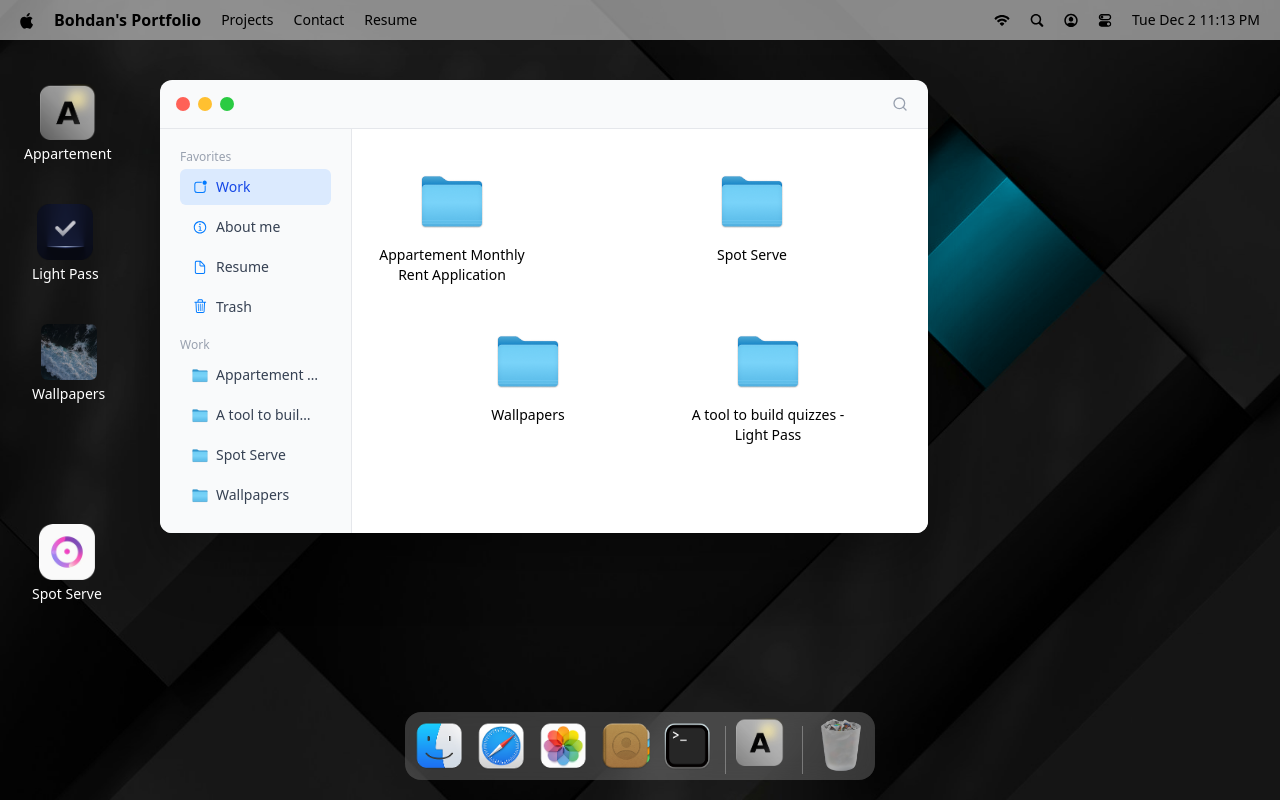
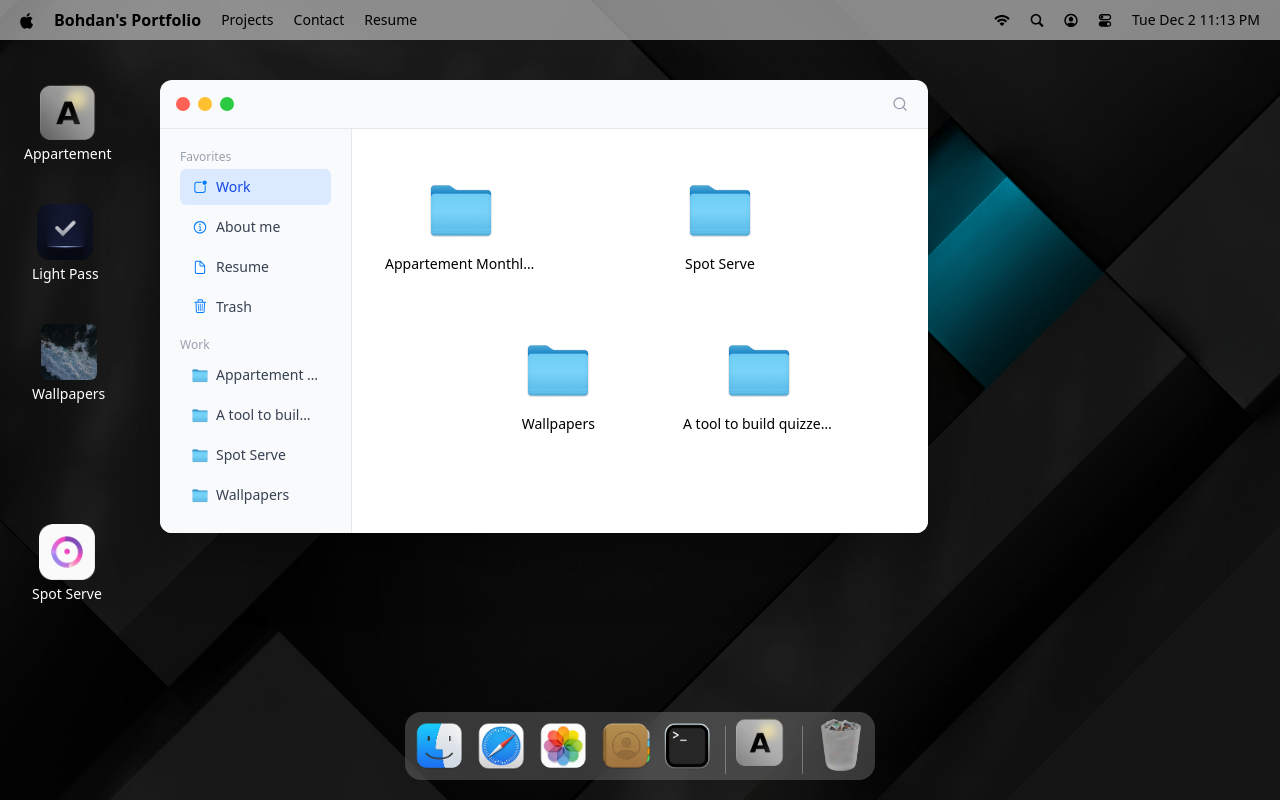
Before and after one commit to explicit-logic/explicit-logic.github.io, a React (Vite) app: page / in a window 1280 px wide. Both pictures are taken after a click on the item "Projects". Built offline with nearby package versions, Linux system fonts and the light colour scheme; a web font is replaced by a local one.

Commit message:
feat: Implement item selection in Finder, update post titles, and refine related UI styles.

```diff
--- a/src/constants/posts.ts
+++ b/src/constants/posts.ts
@@ -2,22 +2,21 @@
   {
     id: 1,
     date: "Dec 6, 2025",
-    title:
-      "Deploying to Salesforce Prod without the headaches: A step-by-step guide to smooth releases",
+    title: "How to push updates to the Salesforce production environment",
     image: "/images/posts/salesforce.webp",
     link: "https://dev.to/explicit-logic/deploying-to-salesforce-prod-without-the-headaches-a-step-by-step-guide-to-smooth-releases-2p1h",
   },
     {
     id: 2,
     date: "Dec 7, 2025",
-    title: "Supercharge your stack: Integrate AI-powered Message generation with Cloudflare",
+    title: "How to integrate AI-driven message generation with Cloudflare services: A step-by-step guide",
     image: "/images/posts/ai.webp",
     link: "https://dev.to/explicit-logic/supercharge-your-stack-integrate-ai-powered-message-generation-with-cloudflare-17je",
   },
   {
     id: 3,
     date: "Dec 6, 2025",
-    title: "Build your own tunnel in Rust: Expose local sites to the Web with blazing performance",
+    title: "Build your own tunnel in Rust: Expose local sites to the Web",
     image: "/images/posts/spot-serve.jpg",
     link: "https://dev.to/explicit-logic/build-your-own-tunnel-in-rust-expose-local-sites-to-the-web-with-blazing-performance-1218",
   },
--- a/src/index.css
+++ b/src/index.css
@@ -339,14 +339,22 @@
       @apply flex-1 p-8 bg-white max-w-2xl relative;
 
       li {
-        @apply absolute flex items-center flex-col gap-3;
+        @apply absolute flex items-center flex-col gap-3 border border-transparent rounded-md p-2;
+
+        &.selected {
+          @apply bg-black/10 border-black/5;
+
+          img {
+            @apply brightness-90;
+          }
+        }
 
         img {
-          @apply object-contain object-center size-16 relative group-hover:scale-105;
+          @apply object-contain object-center size-16 relative group-hover:scale-105 transition-transform;
         }
 
         p {
-          @apply text-sm text-center font-medium w-40;
+          @apply text-sm text-center font-medium max-w-40 truncate px-1 rounded transition-colors;
         }
       }
     }
--- a/src/windows/Finder.tsx
+++ b/src/windows/Finder.tsx
@@ -1,4 +1,5 @@
 import { WindowHeader } from "~/components/WindowHeader";
+import { useState } from "react";
 import { Search } from "lucide-react";
 import { WindowWrapper } from "~/hoc/WindowWrapper";
 import { locations } from "~/constants/locations";
@@ -9,10 +10,16 @@
 export const Finder = () => {
   const { activeLocation, setActiveLocation } = useLocationStore();
   const { openWindow } = useWindowStore();
+  const [selectedItemId, setSelectedItemId] = useState<number | null>(null);
+
+  const handleNavigate = (location: Location | LocationChild) => {
+    setActiveLocation(location);
+    setSelectedItemId(null);
+  };
 
   const openItem = (item: LocationChild) => {
     if (item.fileType === "pdf") return openWindow("resume");
-    if (item.kind === "folder") return setActiveLocation(item);
+    if (item.kind === "folder") return handleNavigate(item);
     if (["fig", "url"].includes(item?.fileType ?? "") && item?.href)
       return window.open(item.href, "_blank");
 
@@ -26,7 +33,7 @@
         {items.map((item) => (
           <li
             key={item.id}
-            onClick={() => setActiveLocation(item)}
+            onClick={() => handleNavigate(item)}
             className={item.id === activeLocation.id ? "active" : "not-active"}
           >
             <img src={item.icon} alt={item.name} className="w-4" />
@@ -48,12 +55,18 @@
           {renderList("Favorites", Object.values(locations))}
           {renderList("Work", locations.work.children)}
         </div>
-        <ul className="content">
+        <ul className="content" onClick={() => setSelectedItemId(null)}>
           {activeLocation.children?.map((item) => (
             <li
               key={item.id}
-              onClick={() => openItem(item)}
-              className={item.position}
+              onClick={(e) => {
+                e.stopPropagation();
+                setSelectedItemId(item.id);
+                openItem(item);
+              }}
+              className={`${item.position} ${
+                item.id === selectedItemId ? "selected" : ""
+              }`}
             >
               <img src={item.icon} alt={item.name} />
               <p>{item.name}</p>
```
